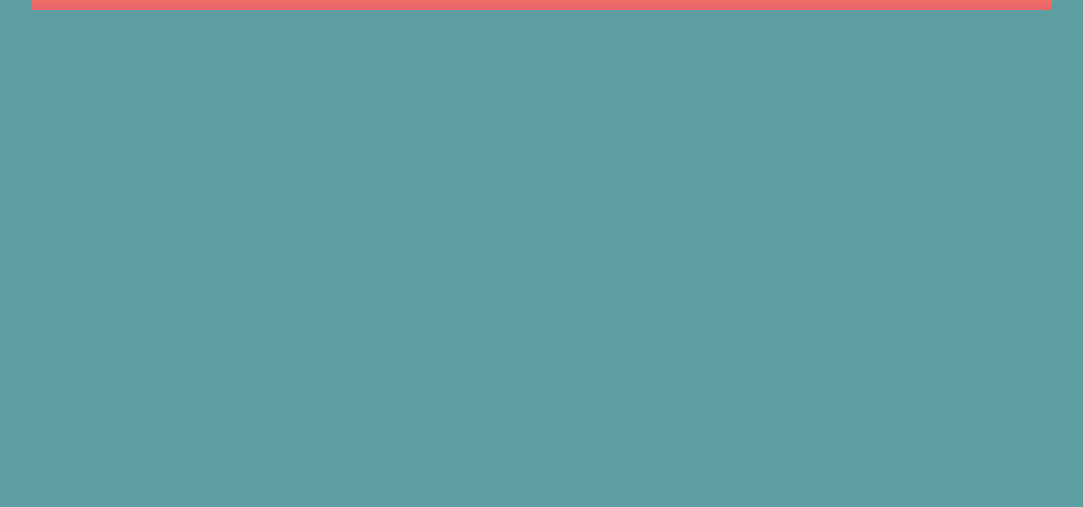
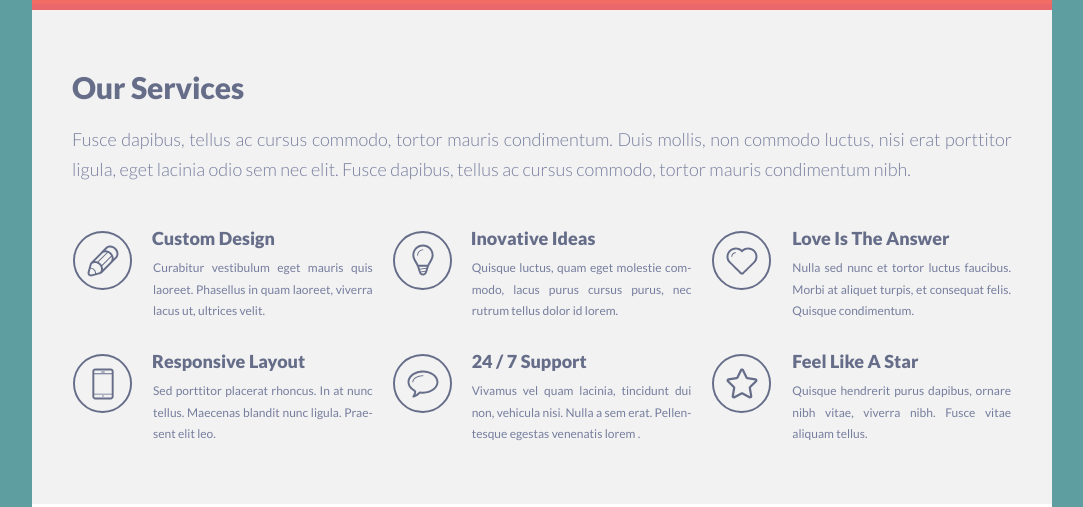
Before and after one commit to Musmen/singolo, a plain HTML site: page singolo1.html in a window 1280 px wide. Shown: the part 685-1192 px from the top of the page, without its empty margins (98-1181 px from the left). Before the commit the page ends 1000 px from the top, so only its background shows below. Drawn offline with Linux system fonts and the light colour scheme.

Commit message:
feat: add services section markup and styles

```diff
--- a/css/singolo1.css
+++ b/css/singolo1.css
@@ -20,6 +20,7 @@
 }
 
 .wrapper {
+  box-sizing: border-box;
   width: 1020px;
   margin: 0 auto;
   padding: 0 30px;
@@ -75,8 +76,8 @@
 .logo {
   margin: 0;
 
-  font-size: 26px;
-  letter-spacing: -0.042em;
+  font-size: 25px;
+  letter-spacing: -0.02em;
 }
 
 .logo__link {
@@ -85,10 +86,9 @@
 
 .logo,
 .navigation {
+  font-weight: 700;
+  font-family: "Lato-Bold", "Arial", sans-serif;
   color: #ffffff;
-
-  font-family: "Lato-Bold", "Arial", sans-serif;
-  font-weight: 700;
 
   text-transform: uppercase;
 }
@@ -117,7 +117,7 @@
 
 .navigation__item::before {
   position: absolute;
-  top: 11px;
+  top: 10px;
   left: -7px;
 
   display: block;
@@ -127,6 +127,10 @@
   color: #323746;
 
   content: '·';
+}
+
+.navigation__item:first-child::before {
+  display: none;
 }
 
 .navigation__link {
@@ -156,10 +160,10 @@
 .navigation__link:focus,
 .navigation__link:hover,
 .navigation__link:active {
-  background-color: #5f9ea0; /* !todo! */
+  background-color: #5f9ea0;
+  border-radius: 5px;
+
   outline: none;
-
-  border-radius: 5px;
 }
 
 .navigation__item_active ::before {
@@ -195,8 +199,8 @@
   width: 40px;
   height: 40px;
 
+  background-color: transparent;
   background-image: url('../assets/img/slider-button.svg');
-  background-color: transparent;
   background-repeat: no-repeat;
   background-position: 50% 50%;
 
@@ -237,3 +241,138 @@
   top: 174px;
   left: 325px;
 }
+
+/* ------------------------------ services ------------------------------ */
+
+.services__wrapper {
+  min-height: 500px;
+  padding-top: 60px;
+  padding-left: 40px;
+
+  background-color: #f2f2f2;
+  border-bottom: 6px solid #ffffff;
+}
+
+.services__title,
+.feature__title {
+  margin: 0;
+}
+
+.services__title {
+  font-size: 30px;
+  font-weight: 900;
+  font-family: "Lato-Black", "Arial", sans-serif;
+  letter-spacing: -0.005em;
+  color: #666d89;
+}
+
+.services__description {
+  margin: 0;
+  padding-top: 19px;
+  padding-bottom: 43px;
+  padding-right: 10px;
+
+  font-size: 18px;
+  font-weight: 300;
+  font-family: "Lato-Light", "Arial", sans-serif;
+  text-align: justify;
+  line-height: 30px;
+  color: #767e9e;
+}
+
+.three-columns-layout {
+  display: flex;
+}
+
+.services .two-rows-layout {
+  flex: 1;
+}
+
+.feature {
+  min-height: 106px;
+  padding-right: 16px;
+  padding-bottom: 18px;
+  padding-left: 80px;
+
+  background-repeat: no-repeat;
+  background-size: 60px;
+  background-position: 1px 4px;
+}
+
+.feature_design {
+  padding-top: 1px;
+  padding-bottom: 16px;
+
+  background-image: url('../assets/img/feature-design.svg');
+}
+
+.feature_layout {
+  padding-top: 1px;
+
+  background-image: url('../assets/img/feature-layout.svg');
+}
+
+.feature_ideas {
+  margin-left: 2px;
+  padding-top: 1px;
+  padding-right: 14px;
+  padding-bottom: 17px;
+
+  background-image: url('../assets/img/feature-ideas.svg');
+  background-size: 59px;
+  background-position: 2px 4px;
+}
+
+.feature_support {
+  margin-left: 3px;
+  padding-right: 14px;
+
+  background-image: url('../assets/img/feature-support.svg');
+  background-size: 59px;
+  background-position: 1px 3px;
+}
+
+.feature_answer {
+  margin-left: 7px;
+  padding-top: 1px;
+  padding-right: 11px;
+  padding-bottom: 17px;
+
+  background-image: url('../assets/img/feature-answer.svg');
+  background-position: 0 4px;
+}
+
+.feature_star {
+  margin-left: 7px;
+  padding-right: 11px;
+
+  background-image: url('../assets/img/feature-star.svg');
+  background-position: 0 3px;
+}
+
+.feature__title {
+  padding-bottom: 9px;
+
+  font-size: 18px;
+  font-weight: 900;
+  font-family: "Lato-Black", "Arial", sans-serif;
+  word-spacing: 0.01px;
+  color: #666d89;
+}
+
+.feature__description {
+  margin: 0;
+
+  font-size: 12px;
+  font-weight: 400;
+  font-family: "Lato-Regular", "Arial", sans-serif;
+  line-height: 21.56px;
+  text-align: justify;
+  color: #767e9e;
+}
+
+.feature__description_design,
+.feature__description_layout,
+.feature__description_ideas {
+  padding-left: 1px;
+}
--- a/singolo1.html
+++ b/singolo1.html
@@ -57,5 +57,58 @@
       </div>
     </section>
 
+    <section class="services">
+      <div class="services__wrapper wrapper">
+        <h2 class="services__title">Our Services</h2>
+        <p class="services__description">
+          Fusce dapibus, tellus ac cursus commodo, tortor mauris condimentum. Duis mollis, non commodo luctus, nisi erat porttitor ligula, eget lacinia odio sem nec elit. Fusce dapibus, tellus ac cursus commodo, tortor mauris condimentum nibh.
+        </p>
+        <div class="three-columns-layout">
+          <div class="two-rows-layout">
+            <div class="feature feature_design">
+              <h3 class="feature__title">Custom Design</h3>
+              <p class="feature__description feature__description_design">
+                Curabitur vestibulum eget mauris quis laoreet. Phasellus in quam laoreet, viverra lacus ut, ultrices velit.
+              </p>
+            </div>
+            <div class="feature feature_layout">
+              <h3 class="feature__title">Responsive Layout</h3>
+              <p class="feature__description feature__description_layout">
+                Sed porttitor placerat rhoncus. In at nunc tellus. Maecenas blandit nunc ligula. Prae&shy;sent elit leo.
+              </p>
+            </div>
+          </div>
+          <div class="two-rows-layout">
+            <div class="feature feature_ideas">
+              <h3 class="feature__title">Inovative Ideas</h3>
+              <p class="feature__description feature__description_ideas">
+                Quisque luctus, quam eget molestie com&shy;modo, lacus purus cursus purus, nec rutrum tellus dolor id lorem.
+              </p>
+            </div>
+            <div class="feature feature_support">
+              <h3 class="feature__title">24 / 7 Support</h3>
+              <p class="feature__description feature__description_support">
+                Vivamus vel quam lacinia, tincidunt dui non, vehicula nisi. Nulla a sem erat. Pellen&shy;tesque egestas venenatis lorem .
+              </p>
+            </div>
+          </div>
+          <div class="two-rows-layout">
+            <div class="feature feature_answer">
+              <h3 class="feature__title">Love Is The Answer</h3>
+              <p class="feature__description feature__description_answer">
+                Nulla sed nunc et tortor luctus faucibus. Morbi at aliquet turpis, et consequat felis. Quisque condimentum.
+              </p>
+            </div>
+            <div class="feature feature_star">
+              <h3 class="feature__title">Feel Like A Star</h3>
+              <p class="feature__description feature__description_star">
+                Quisque hendrerit purus dapibus, ornare nibh vitae, viverra nibh. Fusce vitae aliquam tellus.
+              </p>
+            </div>
+          </div>
+        </div>
+      </div>
+    </section>
+
   </body>
 </html>
```
Also changed, not shown: assets/img/feature-answer.svg (added), assets/img/feature-design.svg (added), assets/img/feature-ideas.svg (added), assets/img/feature-layout.svg (added), assets/img/feature-star.svg (added), assets/img/feature-support.svg (added).
